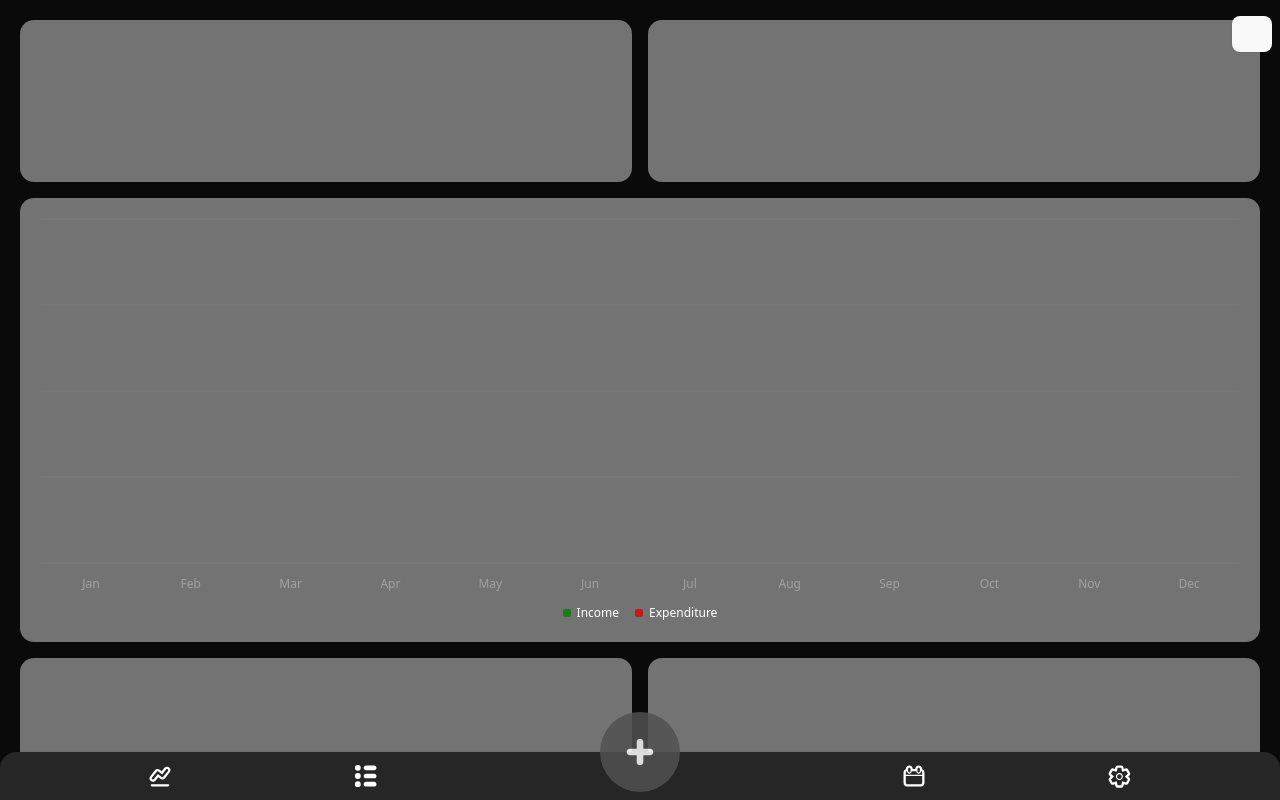
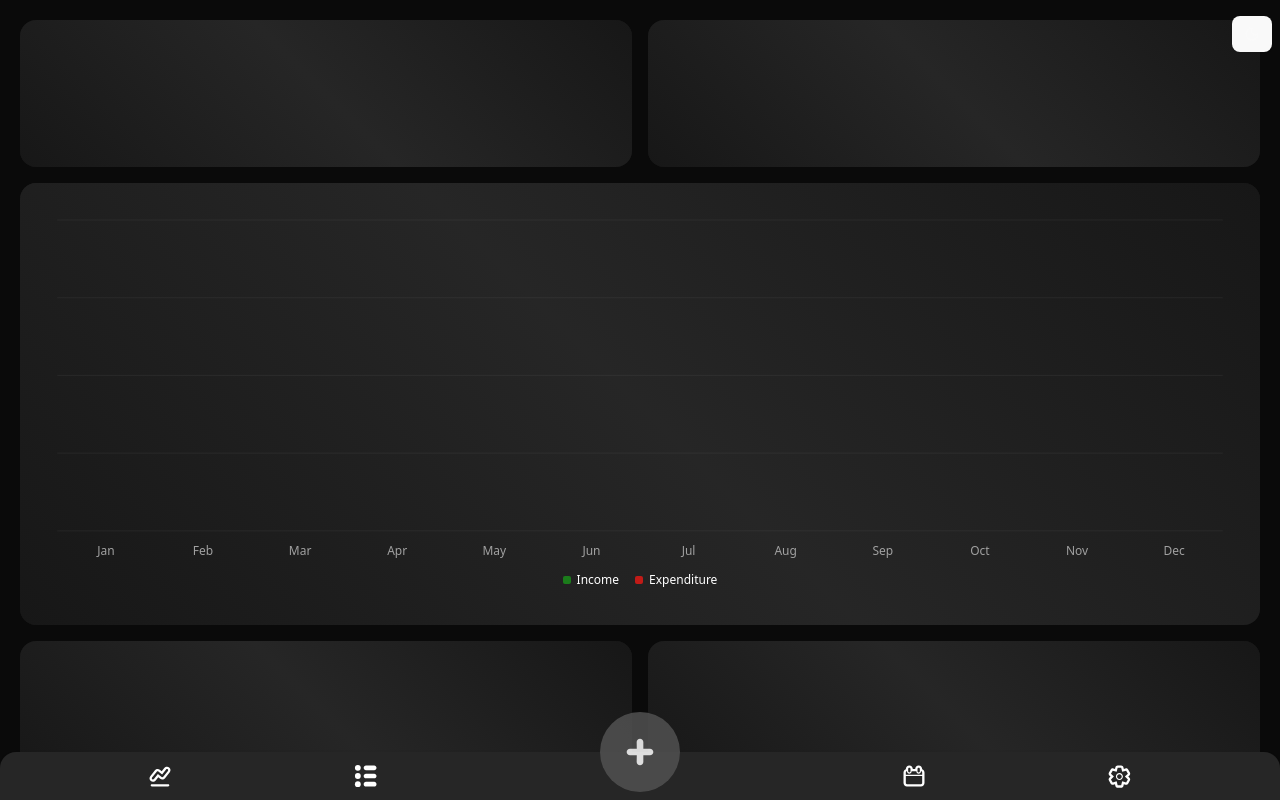
Before and after one commit to KNIKO20/finanzapp, a React (Vite) app: page / in a window 1280 px wide. Built offline with nearby package versions, Linux system fonts and the light colour scheme; no server answers.

Commit message:
Border card animation

```diff
--- a/src/index.css
+++ b/src/index.css
@@ -195,3 +195,35 @@ button:focus-visible {
     @apply bg-background text-foreground;
   }
 }
+@property --border-angle {
+  inherits: false;
+  initial-value: 0deg;
+  syntax: '<angle>';
+}
+
+.card {
+  background:
+    linear-gradient(45deg, #171717, #262626 50%, #171717) padding-box,
+    conic-gradient(
+      from var(--border-angle),
+      #4040407a 80%,
+      #d4d4d4 86%,
+      #f5f5f5 90%,
+      #d4d4d4 94%,
+      #4040407a
+    ) border-box;
+  border-radius: 16px;
+}
+
+.card:hover {
+  border: 2px solid transparent;
+
+  transition: border 0.3s ease;
+  animation: border-rotate 4s linear infinite;
+}
+
+@keyframes border-rotate {
+  to {
+    --border-angle: 360deg;
+  }
+}
--- a/src/pages/Dashboard.tsx
+++ b/src/pages/Dashboard.tsx
@@ -8,16 +8,16 @@ function Dashboard() {
   return (
     <>
       <Hud isHome={true}/>
-      <div className="fixed inset-0 overflow-y-auto">
+      <div className="fixed inset-0 overflow-y-auto mb-8">
         <div className='flex flex-col gap-4 h-full m-5'>
           <div className='flex gap-4 h-1/3 w-full'>
-            <div className='bg-neutral-500 p-4 w-1/2 rounded-xl'></div>
-            <div className='bg-neutral-500 p-4 w-1/2 rounded-xl' ></div>
+            <div className='bg-neutral-800 p-4 w-1/2 card'></div>
+            <div className='bg-neutral-800 p-4 w-1/2 card' ></div>
           </div>
-          <div className="w-full min-h-[300px] bg-neutral-500 p-4 text-white rounded-xl"><ExampleChart></ExampleChart></div>
+          <div className="w-full min-h-[300px] p-4 text-white card"><ExampleChart></ExampleChart></div>
           <div className="flex h-1/3 gap-4 w-full">
-            <div className='bg-neutral-500 p-4 w-1/2 rounded-xl'></div>
-            <div className='bg-neutral-500 p-4 w-1/2 rounded-xl'></div>
+            <div className='bg-neutral-800 p-4 w-1/2 card'></div>
+            <div className='bg-neutral-800 p-4 w-1/2 card'></div>
           </div>
         </div>
       </div>
```
